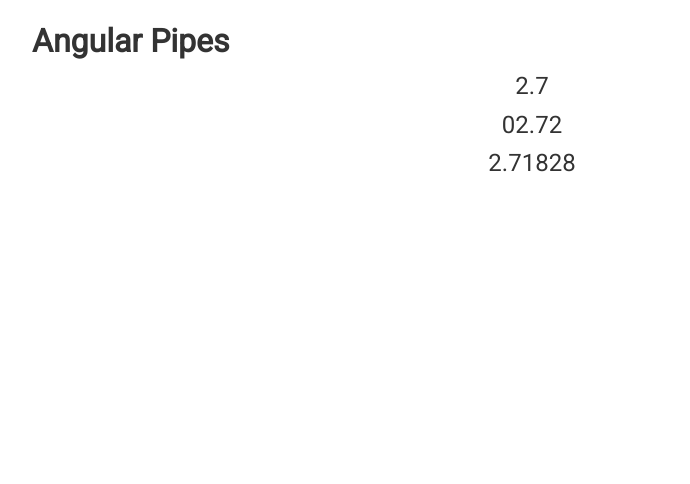
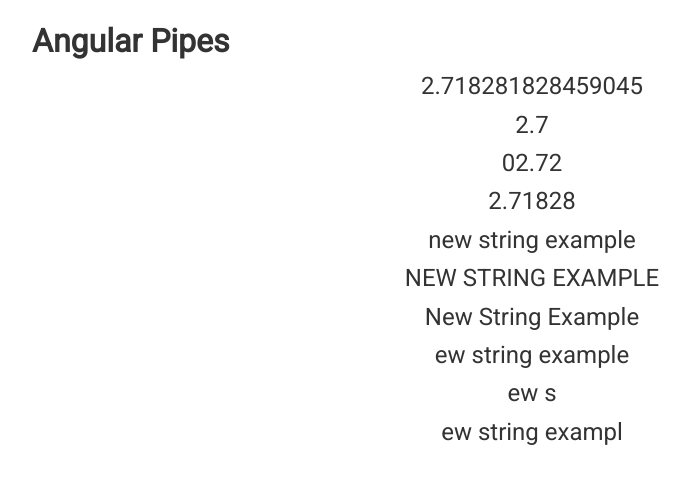
Before and after one commit to TkachukRR/26-angular-demo, an Angular app: page / in a window 1280 px wide. Shown: the top 484 px of the page, without its empty margins (108-798 px from the left). Built offline with nearby package versions, Linux system fonts and the light colour scheme.

Commit message:
#011 Added pipe string

```diff
--- a/src/app/app.component.html
+++ b/src/app/app.component.html
@@ -2,7 +2,15 @@
   <h1>
     {{ title.split("-").join(" ") }}
   </h1>
+  <p>{{ e }}</p>
   <p>{{ e | number : "1.1-1" }}</p>
   <p>{{ e | number : "2.2-2" }}</p>
   <p>{{ e | number : "1.1-5" }}</p>
+
+  <p>{{ str }}</p>
+  <p>{{ str | uppercase }}</p>
+  <p>{{ str | titlecase }}</p>
+  <p>{{ str | slice : 1 }}</p>
+  <p>{{ str | slice : 1 : 5 }}</p>
+  <p>{{ str | slice : 1 : -1 }}</p>
 </div>
--- a/src/app/app.component.ts
+++ b/src/app/app.component.ts
@@ -9,4 +9,5 @@
   title = 'Angular pipes';
 
   e: number = Math.E;
+  str: string = 'new string example';
 }
```
